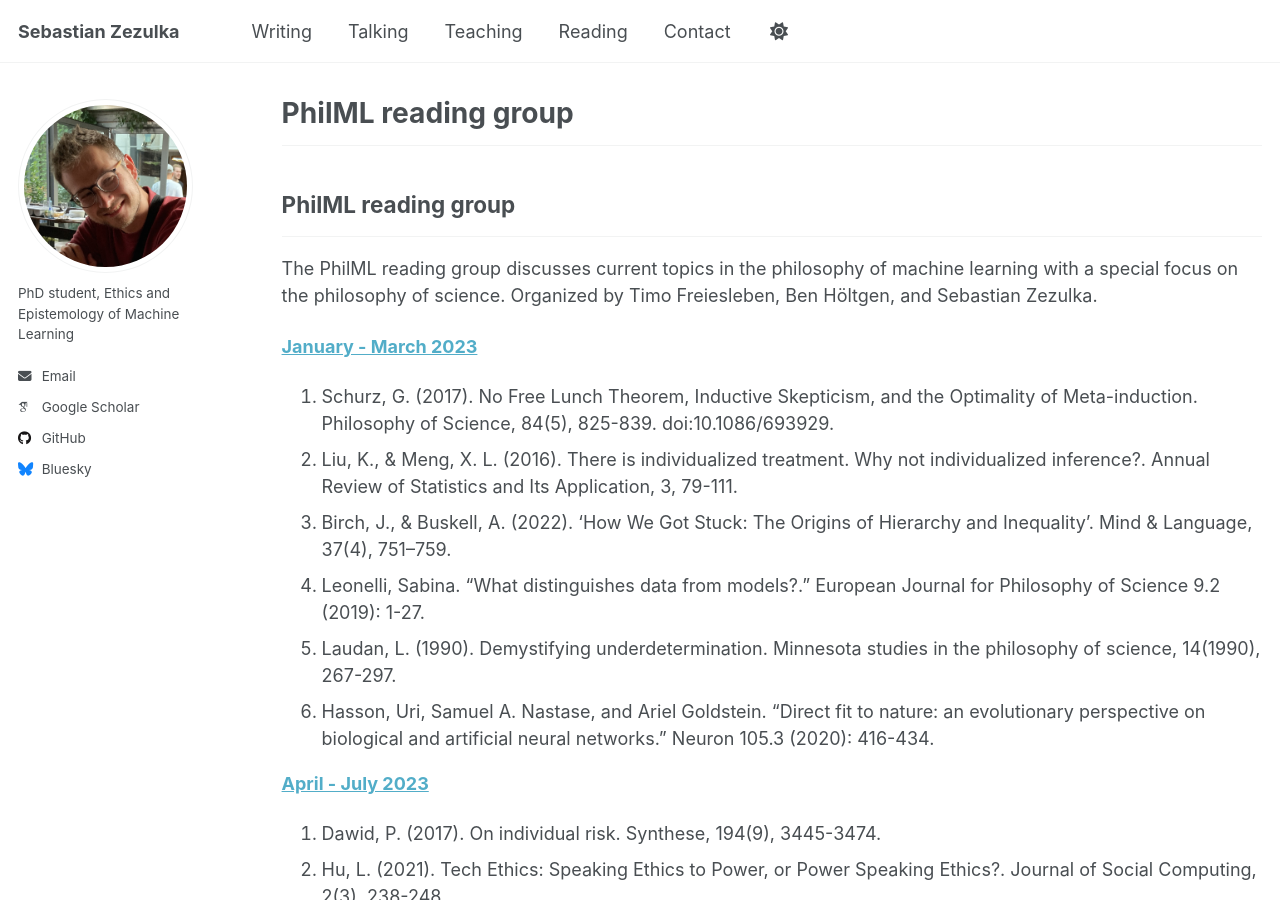
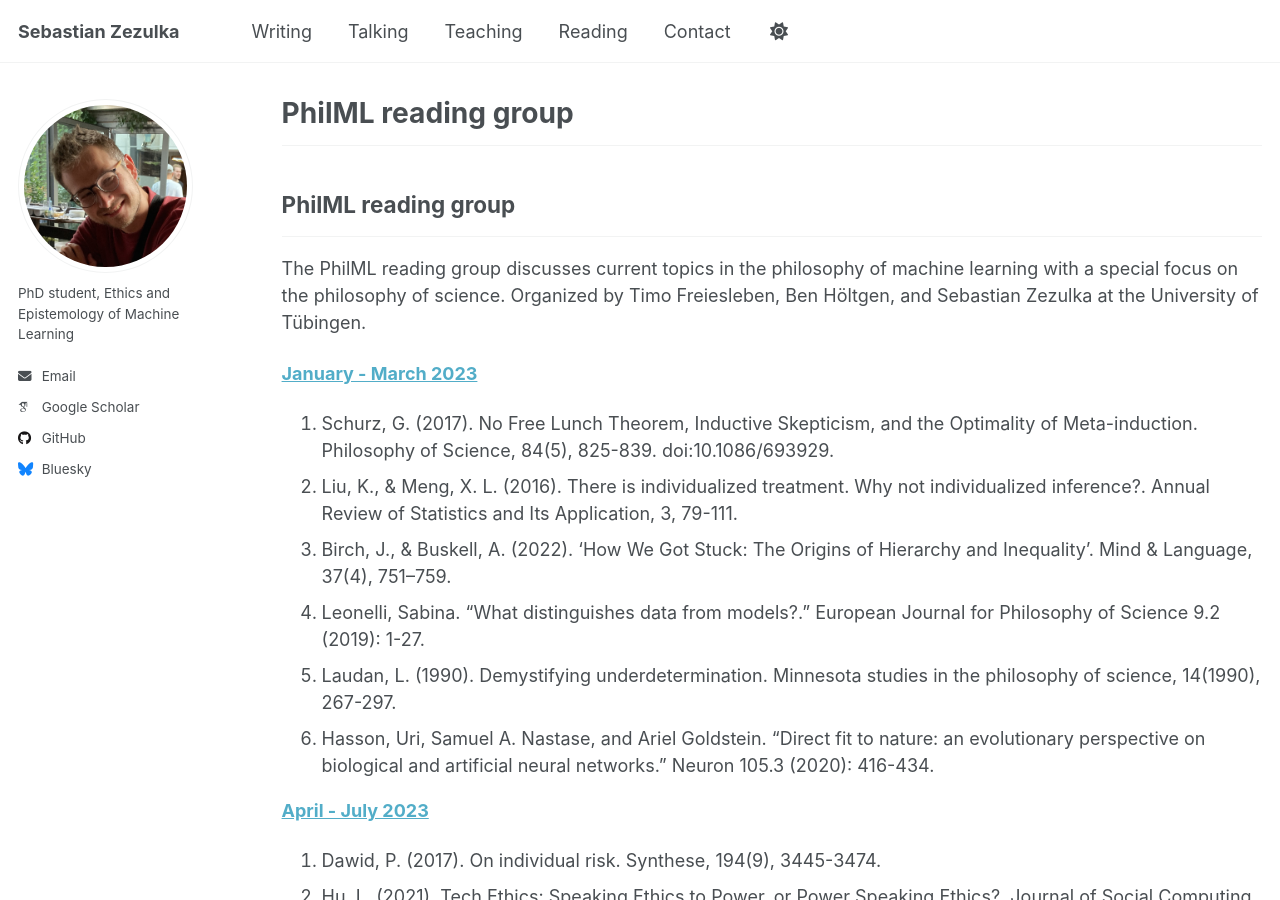
Before and after one commit to sezezulka/sezezulka.github.io, a Jekyll site: the page built from _pages/philml-reading.md, in a window 1280 px wide and 900 px high. Built offline with Jekyll 4.4.1, drawn with Linux system fonts in a browser that asks for light colours; some web fonts are replaced; a script that is not in the unit is left out.

Commit message:
Update philml-reading.md

```diff
--- a/_pages/philml-reading.md
+++ b/_pages/philml-reading.md
@@ -9,7 +9,7 @@ author_profile: true
 
 ## PhilML reading group
 ---
-The PhilML reading group discusses current topics in the philosophy of machine learning with a special focus on the philosophy of science. Organized by Timo Freiesleben, Ben Höltgen, and Sebastian Zezulka.
+The PhilML reading group discusses current topics in the philosophy of machine learning with a special focus on the philosophy of science. Organized by Timo Freiesleben, Ben Höltgen, and Sebastian Zezulka at the University of Tübingen.
 
 [**January - March 2023**](/files/reading-lists/PhilML_reading_group_2023-1.pdf){:target="blank"}
 1. Schurz, G. (2017). No Free Lunch Theorem, Inductive Skepticism, and the Optimality of Meta-induction. Philosophy of Science, 84(5), 825-839. doi:10.1086/693929.
```
